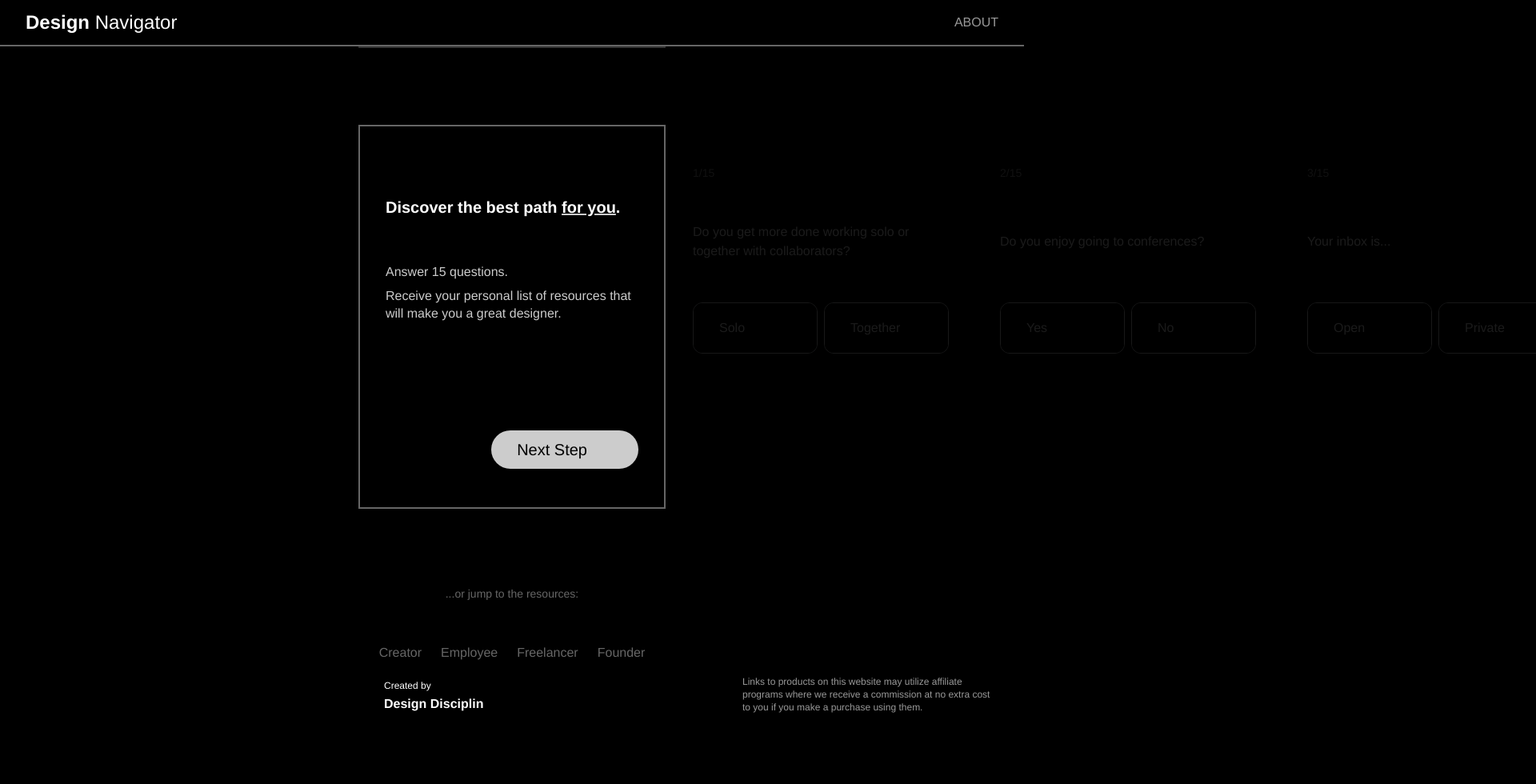
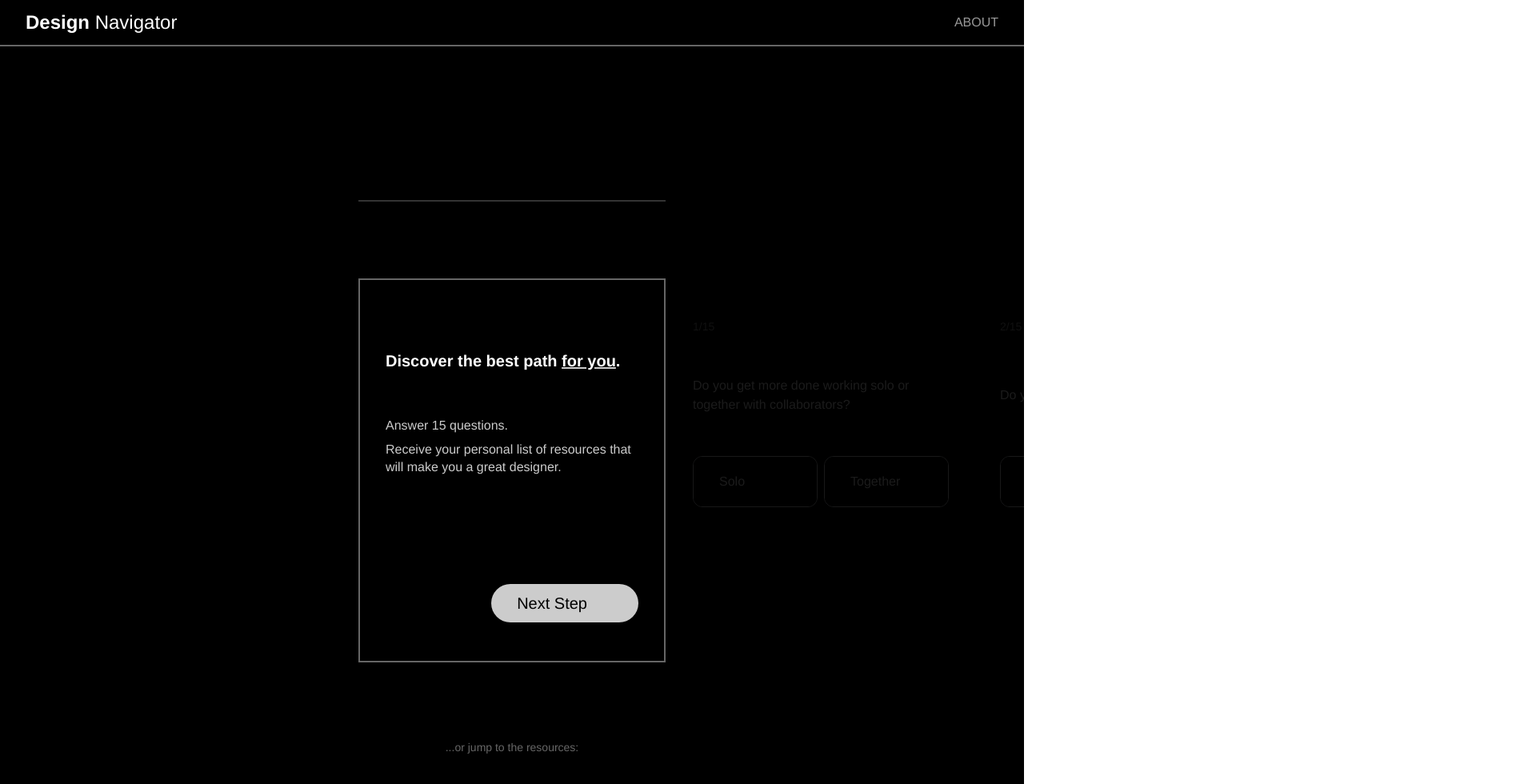
Before and after one commit to mbaytas/design-navigator, a Next.js app: page / in a window 1280 px wide. Shown: the top 980 px of the page at 80% size, 1920 px wide, since content can reach past the window. Before the commit the page ends 908 px from the top, so only its background shows below. Built offline with nearby package versions, Linux system fonts and the light colour scheme; some icons are missing; a web font is replaced by a local one.

Commit message:
mobile test

```diff
--- a/components/aboutDialog.jsx
+++ b/components/aboutDialog.jsx
@@ -7,7 +7,7 @@ export default function AboutDialog(props) {
     <Dialog
       open={props.isAboutDialogOpen}
       onClose={() => props.setIsAboutDialogOpen(false)}
-      className="z-50 fixed min-w-full min-h-full w-screen h-screen top-0 left-0 bg-transparent text-white backdrop-blur-xl flex flex-col justify-center items-center p-6 gap-3"
+      className="z-50 fixed w-screen h-screen top-0 left-0 bg-transparent text-white backdrop-blur-xl flex flex-col justify-center items-center p-6 gap-3"
     >
       <div className="flex w-full max-w-lg justify-end">
         <div className="p-6 cursor-pointer opacity-40 hover:opacity-100 transition-opacity">
--- /dev/null
+++ b/components/layout.jsx
@@ -0,0 +1,46 @@
+import { useState } from "react";
+
+import Head from "next/head";
+import Script from "next/script";
+
+import AboutDialog from "./aboutDialog";
+import Header from "./header";
+import Footer from "./footer";
+
+export default function Layout({ children }) {
+  let [isAboutDialogOpen, setIsAboutDialogOpen] = useState(false);
+
+  return (
+    <>
+      <Head>
+        <title>Design Navigator</title>
+        <meta
+          name="description"
+          content="A tool that helps you choose your path to become a great designer, and a library of 100+ books, podcasts, courses, and other resources to help you navigate."
+        />
+        <link rel="icon" href="/favicon.ico" />
+      </Head>
+
+      <div className="bg-black text-white min-h-screen w-screen max-w-[100vw] overflow-x-clip flex flex-col justify-between gap-48">
+        <Header
+          isAboutDialogOpen={isAboutDialogOpen}
+          setIsAboutDialogOpen={setIsAboutDialogOpen}
+        ></Header>
+
+        <AboutDialog
+          isAboutDialogOpen={isAboutDialogOpen}
+          setIsAboutDialogOpen={setIsAboutDialogOpen}
+        />
+
+        <main>{children}</main>
+
+        <Footer />
+      </div>
+
+      <Script
+        data-domain="designdisciplin.com"
+        src="https://plausible.io/js/plausible.js"
+      ></Script>
+    </>
+  );
+}
--- a/pages/_app.js
+++ /dev/null
@@ -1,7 +0,0 @@
-import '../styles/globals.css'
-
-function MyApp({ Component, pageProps }) {
-  return <Component {...pageProps} />
-}
-
-export default MyApp
--- /dev/null
+++ b/pages/_app.jsx
@@ -0,0 +1,12 @@
+import "../styles/globals.css";
+
+import Layout from "../components/layout";
+
+export default function MyApp({ Component, pageProps }) {
+  return (
+    <Layout>
+      <Component {...pageProps} />
+    </Layout>
+  );
+}
+ MyApp;
--- a/pages/_document.js
+++ /dev/null
@@ -1,40 +0,0 @@
-import { useState } from "react";
-
-import { Html, Head, Main, NextScript } from "next/document";
-
-import AboutDialog from "../components/aboutDialog";
-import Header from "../components/header";
-import Footer from "../components/footer";
-
-export default function Document() {
-  let [isAboutDialogOpen, setIsAboutDialogOpen] = useState(false);
-
-  return (
-    <Html>
-      <Head>
-        <title>Design Navigator</title>
-        <meta
-          name="description"
-          content="A tool that helps you choose your path to become a great designer, and a library of 100+ books, podcasts, courses, and other resources to help you navigate."
-        />
-        <link rel="icon" href="/favicon.ico" />
-      </Head>
-      <body className="bg-black text-white w-screen max-w-[100vw] overflow-x-clip">
-        <div className=" flex flex-col justify-between items-center min-h-screen">
-          <Header setIsAboutDialogOpen={setIsAboutDialogOpen}></Header>
-
-          <AboutDialog
-            isAboutDialogOpen={isAboutDialogOpen}
-            setIsAboutDialogOpen={setIsAboutDialogOpen}
-          ></AboutDialog>
-
-          <Main className="" />
-
-          <Footer></Footer>
-        </div>
-
-        <NextScript />
-      </body>
-    </Html>
-  );
-}
--- a/pages/api/hello.js
+++ /dev/null
@@ -1,5 +0,0 @@
-// Next.js API route support: https://nextjs.org/docs/api-routes/introduction
-
-export default function handler(req, res) {
-  res.status(200).json({ name: 'John Doe' })
-}
```
